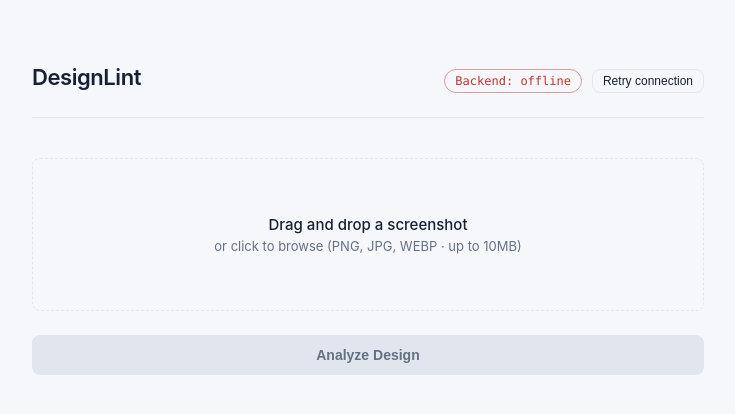
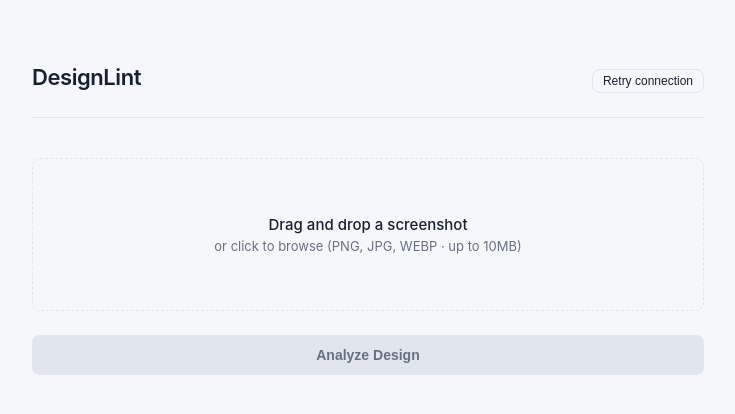
Before and after one commit to falguniiiii/DesignLint, a React (Vite) app in the folder frontend/: page / in a window 1280 px wide. Shown: the top 414 px of the page, without its empty margins (272-1007 px from the left). Built offline with nearby package versions, Linux system fonts and the light colour scheme; no server answers.

Commit message:
simplified analyzer header

```diff
--- a/frontend/src/pages/AnalyzerPage.jsx
+++ b/frontend/src/pages/AnalyzerPage.jsx
@@ -70,7 +70,9 @@
     setActiveFindingId(null);
 
     try {
-      const data = await analyzeImage(file, { onUploadComplete: () => setUploaded(true) });
+      const data = await analyzeImage(file, {
+        onUploadComplete: () => setUploaded(true),
+      });
       setResult(data);
       setStatus("done");
     } catch (err) {
@@ -90,22 +92,20 @@
   const showResults = status === "done" && result;
 
   return (
-    <main className={`analyzer-page ${showResults ? "analyzer-page--results" : ""}`}>
+    <main
+      className={`analyzer-page ${showResults ? "analyzer-page--results" : ""}`}
+    >
       <header className="analyzer-page__header">
         <h1>DesignLint</h1>
-        <div className="analyzer-page__header-status">
-          <p
-            className={`backend-status backend-status--${backendStatus}`}
-            role="status"
+        {backendStatus === "offline" && (
+          <button
+            type="button"
+            className="retry-connection"
+            onClick={handleRetryConnection}
           >
-            Backend: {backendStatus}
-          </p>
-          {backendStatus === "offline" && (
-            <button type="button" className="retry-connection" onClick={handleRetryConnection}>
-              Retry connection
-            </button>
-          )}
-        </div>
+            Retry connection
+          </button>
+        )}
       </header>
 
       {!showResults && (
@@ -128,15 +128,22 @@
           <button
             type="button"
             className="analyze-button"
-            disabled={!file || backendStatus !== "online" || status === "analyzing"}
+            disabled={
+              !file || backendStatus !== "online" || status === "analyzing"
+            }
             onClick={handleAnalyze}
           >
-            {status === "analyzing" ? "Analyzing…" : status === "error" ? "Try again" : "Analyze Design"}
+            {status === "analyzing"
+              ? "Analyzing…"
+              : status === "error"
+                ? "Try again"
+                : "Analyze Design"}
           </button>
 
           {file && backendStatus !== "online" && (
             <p className="analyzer-page__hint">
-              The backend isn't reachable yet, so analysis can't run. Start it, then press “Retry connection”.
+              The backend isn't reachable yet, so analysis can't run. Start it,
+              then press “Retry connection”.
             </p>
           )}
 
@@ -144,10 +151,13 @@
 
           {status === "error" && (
             <div className="analyzer-page__error" role="alert">
-              <p className="analyzer-page__error-title">The analysis didn't complete</p>
+              <p className="analyzer-page__error-title">
+                The analysis didn't complete
+              </p>
               <p>{error}</p>
               <p className="analyzer-page__error-hint">
-                Your screenshot is still selected — press “Try again”, or remove it to choose a different one.
+                Your screenshot is still selected — press “Try again”, or remove
+                it to choose a different one.
               </p>
             </div>
           )}
@@ -155,7 +165,10 @@
       )}
 
       {showResults && (
-        <section className="analyzer-page__results-layout" aria-label="Audit results">
+        <section
+          className="analyzer-page__results-layout"
+          aria-label="Audit results"
+        >
           <ScreenshotViewer
             previewUrl={previewUrl}
             image={result.image}
@@ -173,7 +186,11 @@
       )}
 
       {showResults && (
-        <button type="button" className="analyzer-page__new-analysis" onClick={handleRemove}>
+        <button
+          type="button"
+          className="analyzer-page__new-analysis"
+          onClick={handleRemove}
+        >
           Analyze another screenshot
         </button>
       )}
```
